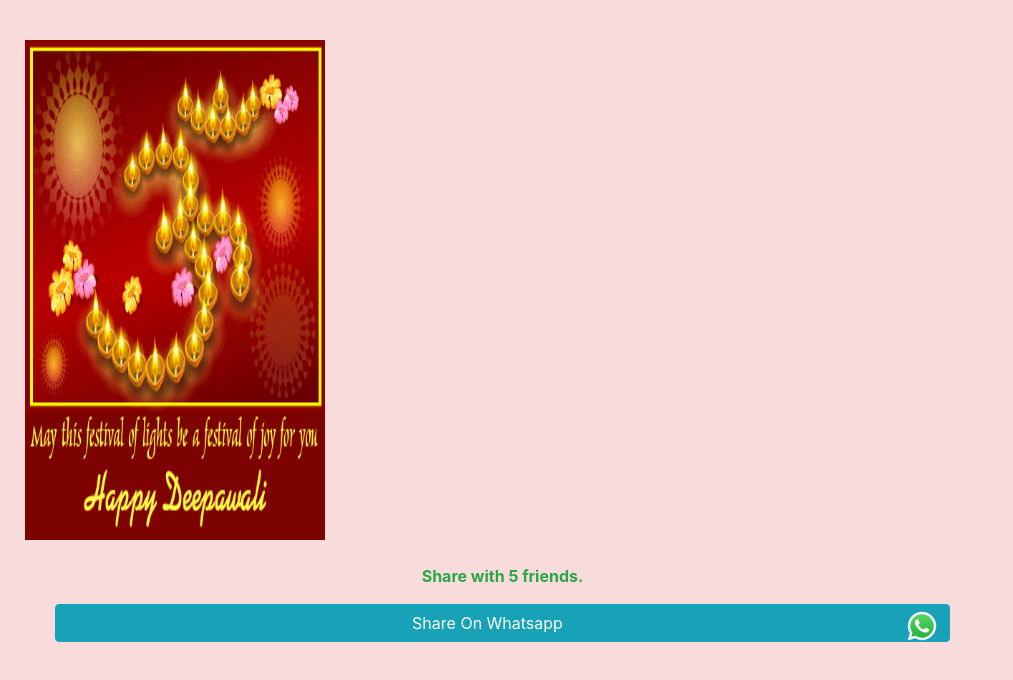
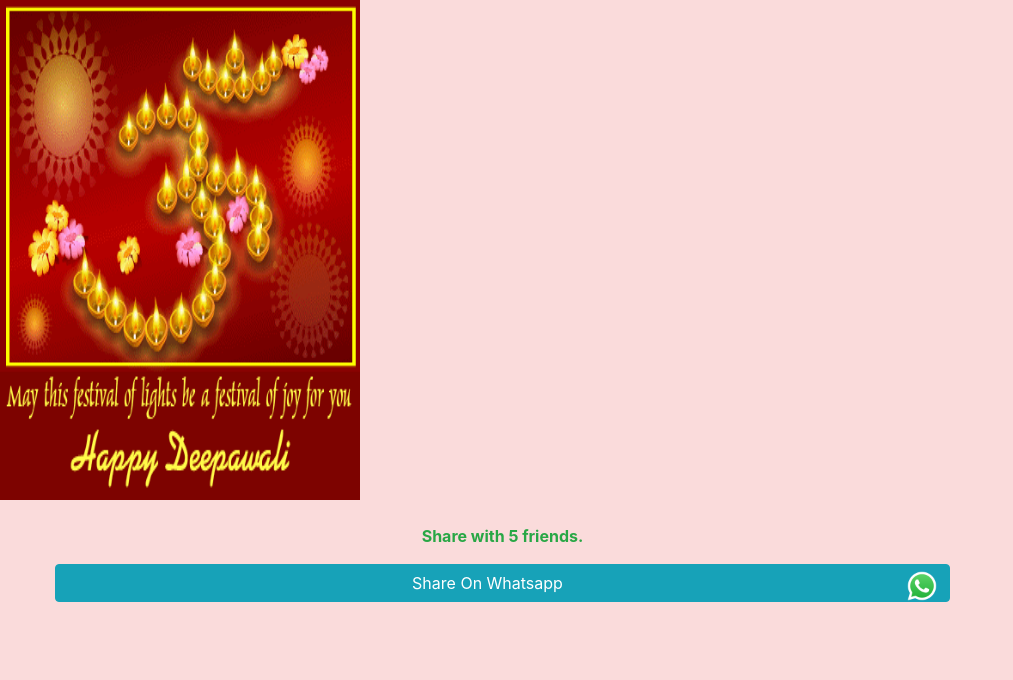
Before and after one commit to DevNitish/app, a plain HTML site: page diwali.html in a window 1280 px wide. Shown: the whole page, without its empty margins (0-1013 px from the left). Drawn offline with Linux system fonts and the light colour scheme.

Commit message:
fit image to screen

```diff
--- a/diwali.html
+++ b/diwali.html
@@ -21,7 +21,8 @@
         <div class="row">
             <!-- change: image URL link -->
             <a href="whatsapp://send?text=*Something for YOU* %0A%0A http://bit.ly/2SxQox0" class="text-center">
-                <img class="center" height="500" width="300" src="include/img/diwaligif.gif" alt="Nicknet_Videos">
+                <img class="center" height="500" style="width: 360px;
+                margin-left: -25px;margin-top: -40px;" src="include/img/diwaligif.gif" alt="Nicknet_Videos">
             </a>
         </div>
         <br>
```
